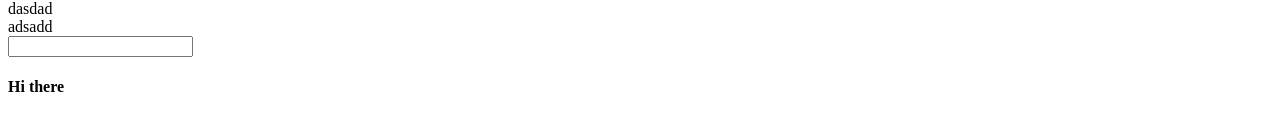
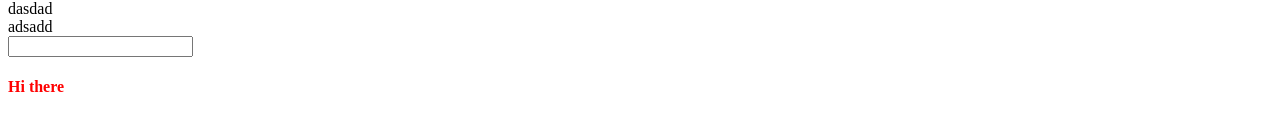
Before and after one commit to PavelNovik/angular-instagram-learning, an Angular app: page / in a window 1280 px wide. Shown: the part 278-408 px from the top of the page. Built offline with nearby package versions, Linux system fonts and the light colour scheme.

Commit message:
add switch flow controller

```diff
--- a/src/app/app.html
+++ b/src/app/app.html
@@ -35,7 +35,7 @@
     <div>Three</div>
   }
   @default {
-    <h4>Hi there</h4>
+    <h4 class="error">Hi there</h4>
 
   }
 }
--- a/src/app/app.scss
+++ b/src/app/app.scss
@@ -0,0 +1,3 @@
+.error {
+  color: red;
+}
```
